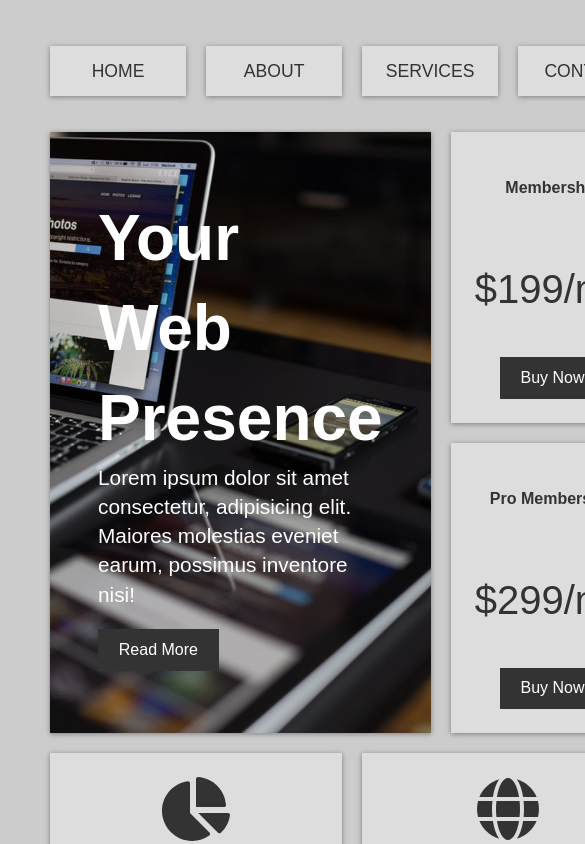
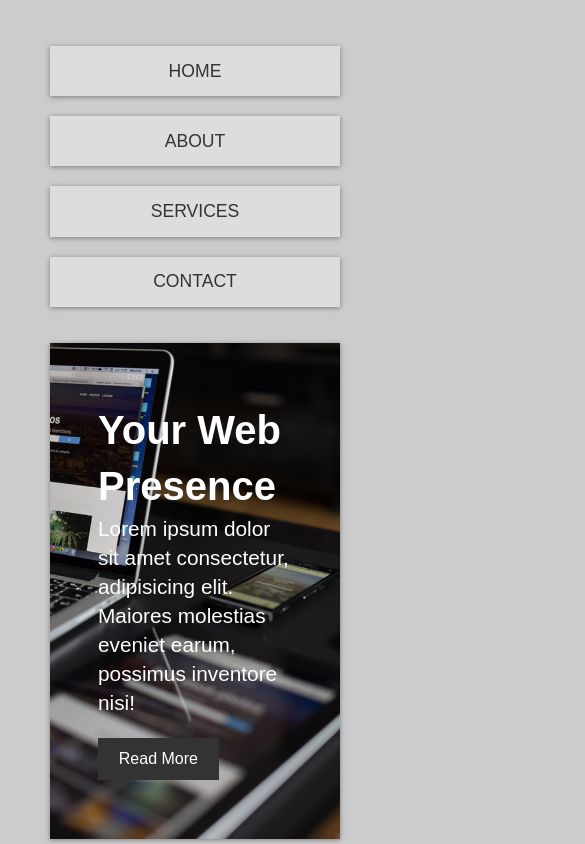
Before and after one commit to carlos-novaes/yourWebPresence, a plain HTML site: page index.html in a window 390 px wide. Shown: the top 844 px of the page, 585 px wide, since content can reach past the window. Drawn offline with Linux system fonts and the light colour scheme.

Commit message:
add media-queries

```diff
--- a/style.css
+++ b/style.css
@@ -161,3 +161,36 @@ footer {
   color: var(--light);
   text-align: center;
 }
+@media (max-width: 700px) {
+  .top-container {
+    grid-template-areas:
+      "showcase showcase"
+      "top-box-a top-box-b";
+  }
+
+  .showcase h1 {
+    font-size: 2.5rem;
+  }
+
+  .main-nav ul {
+    grid-template-columns: 1fr;
+  }
+
+  .info {
+    grid-template-columns: 1fr;
+  }
+
+  .info .btn {
+    display: block;
+    text-align: center;
+    margin: auto;
+  }
+}
+@media (max-width: 500px) {
+  .top-container {
+    grid-template-areas:
+      "showcase"
+      "top-box-a"
+      "top-box-b";
+  }
+}
```
